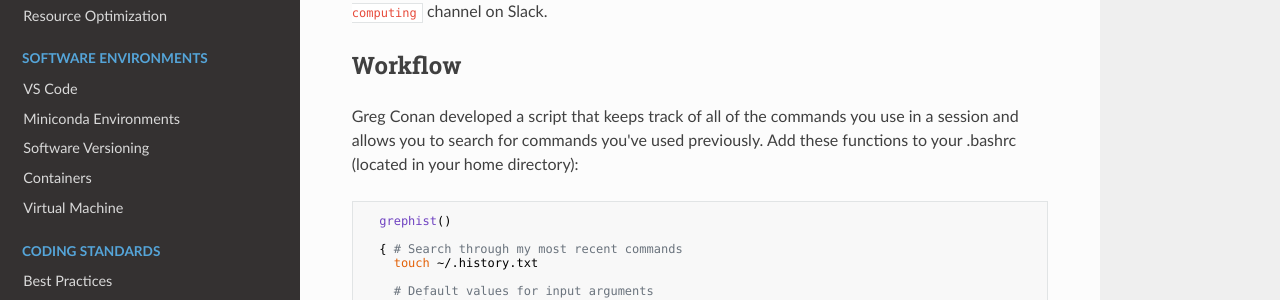
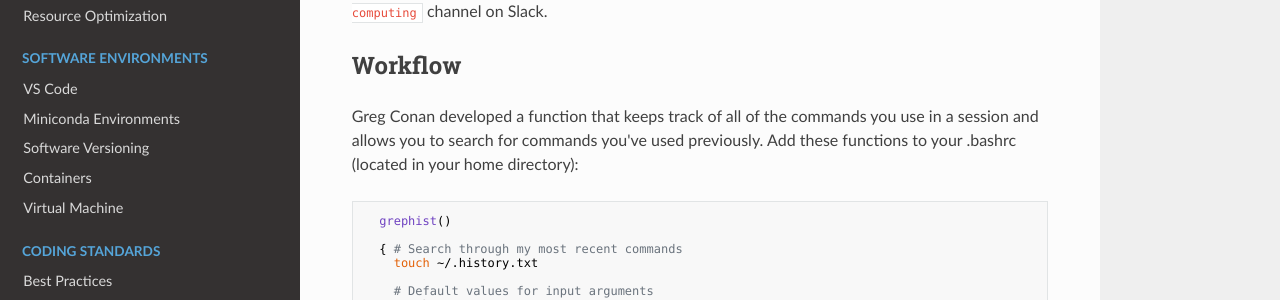
Before and after one commit to DCAN-Labs/cdni-brain, an MkDocs documentation site: the page built from docs/roadblocks.md, in a window 1280 px wide and 900 px high. Shown: the part 281-581 px from the top of the window. Built offline with MkDocs 1.6.1, drawn with Linux system fonts in a browser that asks for light colours; nearby versions of some CDN libraries; some of the changed text lies outside the part shown.

````diff
--- a/docs/roadblocks.md
+++ b/docs/roadblocks.md
@@ -6,7 +6,7 @@ If you are experiencing errors/issues with general usage or Slurm, contact the M
 
 ## Workflow
 
-Greg Conan developed a script that keeps track of all of the commands you use in a session and allows you to search for commands you've used previously. Add these functions to your .bashrc (located in your home directory):
+Greg Conan developed a function that keeps track of all of the commands you use in a session and allows you to search for commands you've used previously. Add these functions to your .bashrc (located in your home directory):
 
 ```
   grephist()
@@ -215,7 +215,7 @@ If you get this error when trying to use Firefox:
 
 There are two possible causes:
 
-1. Another Firefox process is already running under your MSI profile (possibly in a separate MobaXTerm/NX/NICE session) in which case you must close that Firefox instance before launching a new one,
+1. Another Firefox process is already running under your MSI profile (possibly in a separate MobaXTerm/NX/NICE session) in which case you must close that Firefox instance before launching a new one.
 
 2. A previous Firefox process terminated abnormally (e.g. due to MSI session timing out while Firefox was running), leaving Firefox profile lock files in your ~/.mozilla directory which prevent Firefox from launching.
 
````
Also changed, not shown: other parts of docs/roadblocks.md (+1 -1 lines).
